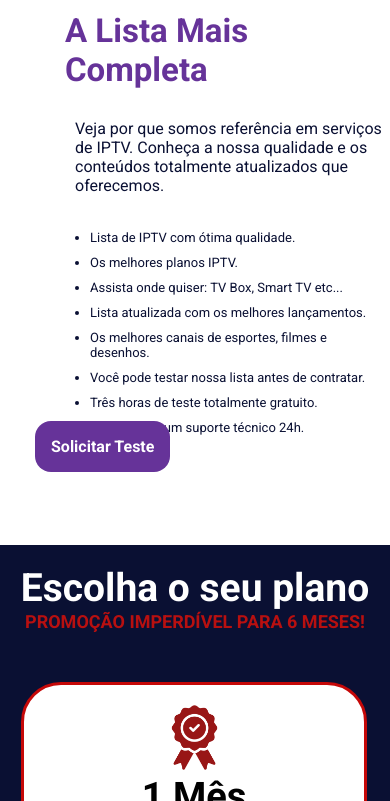
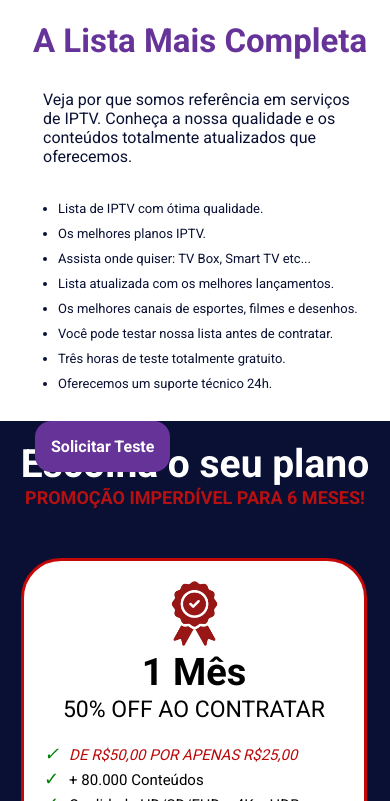
Before and after one commit to VznPlay/VznPlay, a plain HTML site: page canais-geral/canais.html in a window 390 px wide. Shown: the part 2951-3752 px from the top of the page. Drawn offline with Linux system fonts and the light colour scheme.

Commit message:
vamos la

```diff
--- a/canais-geral/Querys/celular.css
+++ b/canais-geral/Querys/celular.css
@@ -157,7 +157,7 @@
     display: block;
 }
 .copy-tvbox{
-    padding: 10px 0px 100px 15px;
+    margin-left: 13px;
 }
 .copy-tvbox h2{
     font-size: 33px;
```
